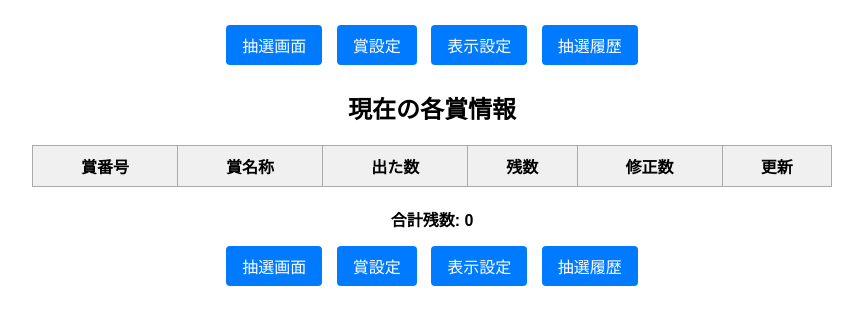
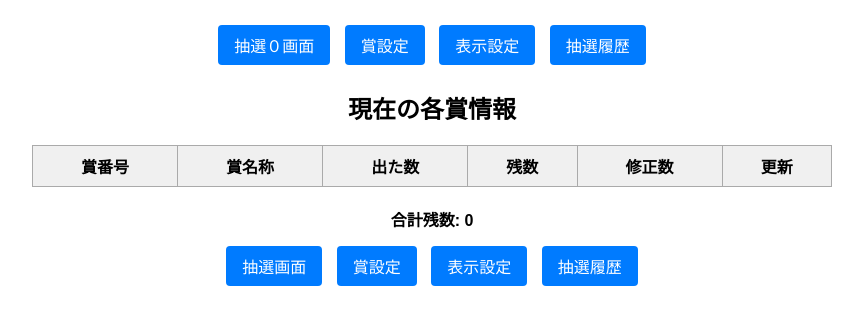
Before and after one commit to sj-creaters/lottery, a plain HTML site: page index.html in a window 1280 px wide. Shown: the whole page, without its empty margins (208-1071 px from the left). Drawn offline with Linux system fonts and the light colour scheme; no server answers.

Commit message:
Update index.html

```diff
--- a/index.html
+++ b/index.html
@@ -58,7 +58,7 @@
 <body>
   <!-- 上部ナビゲーション -->
   <div class="nav-buttons">
-    <a href="lottery.html">抽選画面</a>
+    <a href="lottery.html">抽選０画面</a>
     <a href="control.html">賞設定</a>
     <a href="display.html">表示設定</a>
     <a href="history.html">抽選履歴</a>
```
